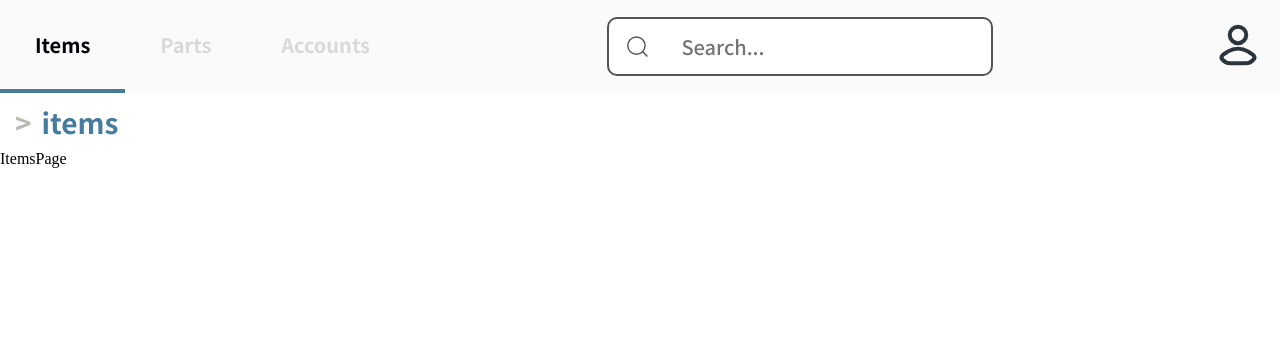
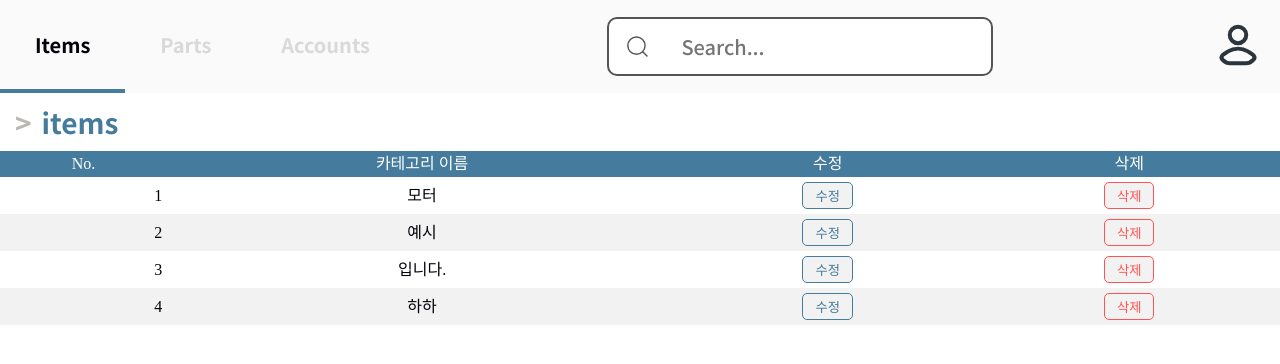
Before and after one commit to Pororoz/iStock-Frontend, a React (Vite) app in the folder client/: page /items in a window 1280 px wide. Shown: the top 364 px of the page. Built offline with nearby package versions, Linux system fonts and the light colour scheme.

Commit message:
feat: 카테고리 페이지 구현

```diff
--- a/client/src/App.tsx
+++ b/client/src/App.tsx
@@ -18,7 +18,7 @@ function App(): ReactElement {
       <Breadcrumb />
       <Routes>
         <Route path="/" />
-        <Route path="/items" element={<ItemsPage />} />
+        <Route path="/items" element={<CategoryPage />} />
         <Route path="/items/:category" element={<CategoryPage />} />
         <Route path="/items/:category/:product" element={<ProductPage />} />
         <Route path="/items/:category/:product/log" element={<ProductLogPage />} />
--- /dev/null
+++ b/client/src/components/Table/CategoryTable.tsx
@@ -0,0 +1,42 @@
+import { ReactElement } from 'react';
+import TableColumn from '../../types/table';
+import ButtonColumn from './ButtonColumn';
+import NumberColumn from './NumberColumn';
+import TextColumn from './TextColumn';
+import Table from '@components/Table/Table';
+import { CategoryData } from '@type/data';
+
+const categoryTableFormat: Array<TableColumn<CategoryData>> = [
+  { key: 'No.', component: ({ i }) => <NumberColumn>{i + 1}</NumberColumn> },
+  { key: '카테고리 이름', component: ({ row }) => <TextColumn>{row.name}</TextColumn> },
+  {
+    key: '수정',
+    component: ({ row }) => (
+      <ButtonColumn
+        color="--color-blue"
+        onClick={() => {
+          console.log(`update ${row.categoryId}`);
+        }}
+      >
+        수정
+      </ButtonColumn>
+    ),
+  },
+  {
+    key: '삭제',
+    component: ({ row }) => (
+      <ButtonColumn
+        color="--color-red"
+        onClick={() => {
+          console.log(`delete ${row.categoryId}`);
+        }}
+      >
+        삭제
+      </ButtonColumn>
+    ),
+  },
+];
+
+export default function CategoryTable({ rows }: { rows: CategoryData[] }): ReactElement {
+  return <Table rows={rows} format={categoryTableFormat} />;
+}
--- a/client/src/components/Table/InputColumn.tsx
+++ b/client/src/components/Table/InputColumn.tsx
@@ -29,14 +29,13 @@ function InputColumn({ children, onSubmit }: ReactProps<Props>): ReactElement {
   };
   return (
     <Column>
-      {children}
       <StyledInput
         type="number"
         onChange={(event) => {
           setInput(parseInt(event.target.value));
         }}
       />
-      <TextButton onClick={onClick}>입력</TextButton>
+      <TextButton onClick={onClick}>{children}</TextButton>
     </Column>
   );
 }
--- a/client/src/pages/CategoryPage.tsx
+++ b/client/src/pages/CategoryPage.tsx
@@ -1,7 +1,39 @@
+import CategoryTable from '@components/Table/CategoryTable';
 import { ReactElement } from 'react';
 
+const rows = [
+  {
+    categoryId: 1,
+    name: '모터',
+    createdAt: new Date(),
+    updatedAt: new Date(),
+  },
+  {
+    categoryId: 2,
+    name: '예시',
+    createdAt: new Date(),
+    updatedAt: new Date(),
+  },
+  {
+    categoryId: 3,
+    name: '입니다.',
+    createdAt: new Date(),
+    updatedAt: new Date(),
+  },
+  {
+    categoryId: 4,
+    name: '하하',
+    createdAt: new Date(),
+    updatedAt: new Date(),
+  },
+];
+
 function CategoryPage(): ReactElement {
-  return <div>CategoryPage</div>;
+  return (
+    <div>
+      <CategoryTable rows={rows} />
+    </div>
+  );
 }
 
 export default CategoryPage;
```
Also changed, not shown: client/src/types/table.ts (renamed from client/src/components/Table/table.type.ts).
